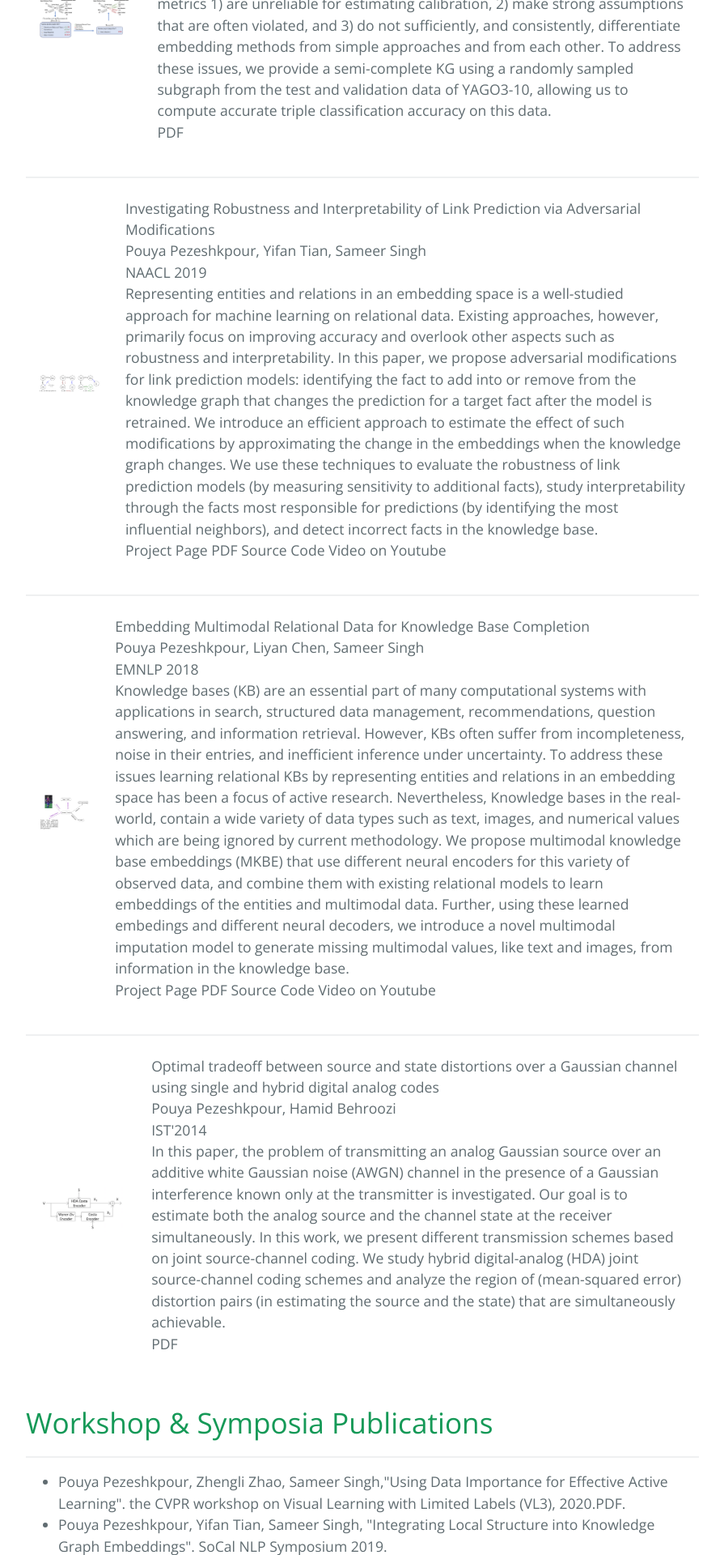
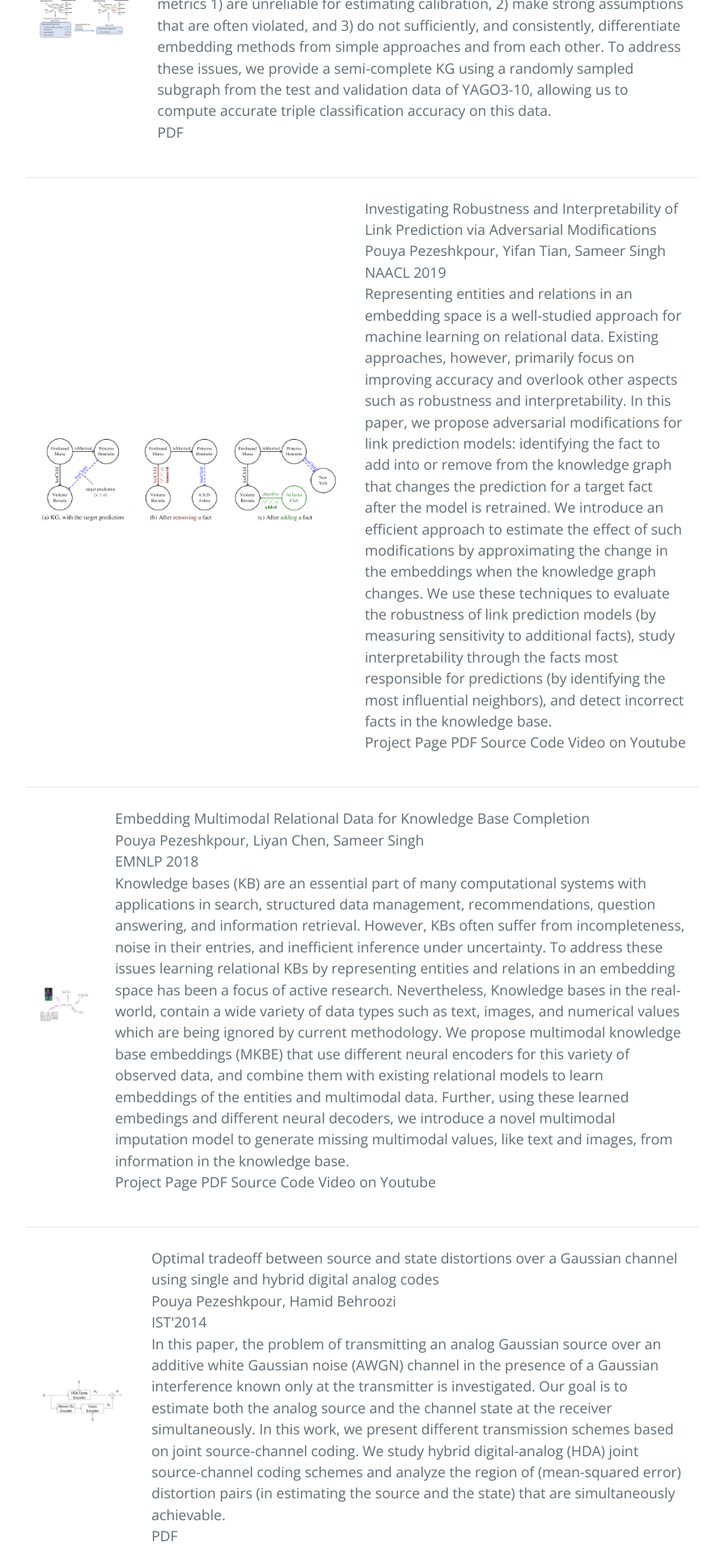
Before and after one commit to pouyapez/pouyapez.github.io, a Jekyll site: the page built from index.md, in a window 1280 px wide. Shown: the part 1554-3474 px from the top of the page at 81% size, without its empty margins (192-1087 px from the left). Built offline with Jekyll 4.4.1, drawn with Linux system fonts in a browser that asks for light colours.

Commit message:
Update index.md

```diff
--- a/index.md
+++ b/index.md
@@ -64,6 +64,8 @@ layout: default
 
 <div class="menu-container noselect">
    <table class="content-table">
+    <col width="500px" />
+    <col width="500px" />
       <tr>
         <td>
           <img class="left-align image noselect" src="/images/criage.png" width="1000">
```
